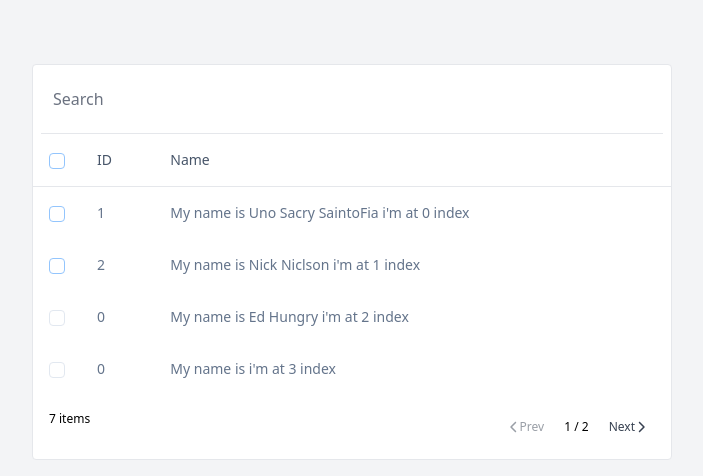
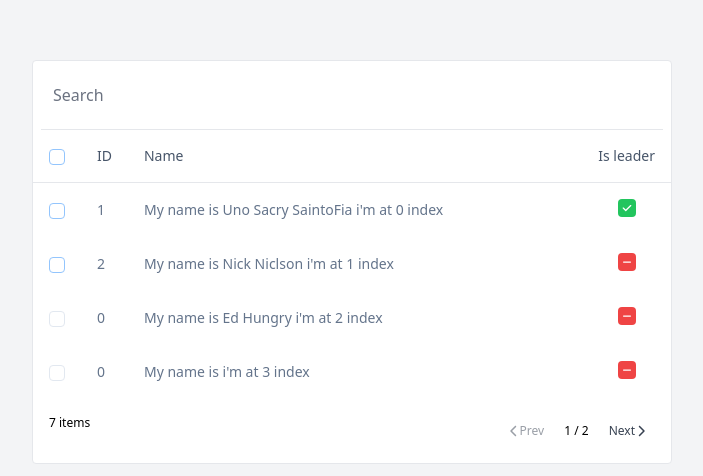
Before and after one commit to SaintMiner/vue-better-table, a Vue app: page / in a window 1280 px wide. Shown: the part 138-614 px from the top of the page, without its empty margins (288-991 px from the left). Built offline with nearby package versions, Linux system fonts and the light colour scheme.

Commit message:
Boolean cell

```diff
--- /dev/null
+++ b/src/components/BTableBooleanCell.vue
@@ -0,0 +1,23 @@
+<template>
+  <div class="text-center">
+    <fa v-if="value" icon="check" size="sm" class="w-2.5 h-2.5 bg-green-500 p-1 rounded text-white"/>
+    <fa v-else icon="minus" size="sm" class="w-2.5 h-2.5 bg-red-500 p-1 rounded text-white"/>
+  </div>
+</template>
+
+<script>
+export default {
+  name: "BTableBooleanCell",
+
+  props: {
+    value: {
+      type: Boolean,
+      default: false,
+    }
+  }
+}
+</script>
+
+<style>
+
+</style>
--- a/src/components/BetterTable.vue
+++ b/src/components/BetterTable.vue
@@ -1,6 +1,6 @@
 <template>
 	<div class="bg-white border rounded">
-		<div class=" pb-4 m-auto mx-2 border-b pt-4" v-if="searchable">
+		<div class="pb-4 m-auto mx-2 border-b pt-4" v-if="searchable">
 			<input
 				v-model="search"
 				type="text"
@@ -15,11 +15,11 @@
 					<tr class="border-b">
 						<th
 							v-if="selectable"
-							class="font-medium p-4 text-slate-600 text-left"
+							class="font-medium p-4 text-slate-600 text-left whitespace-nowrap"
 						>
 							<input
 								type="checkbox"
-								class="rounded text-blue-400 border-blue-300 focus:ring-blue-200 disabled:border-slate-200 disabled:cursor-not-allowed"
+								class="rounded text-blue-400 border-blue-300 focus:ring-blue-200 disabled:border-slate-200 disabled:cursor-not-allowed cursor-pointer"
 								:checked="selectedRows.length === selectableRows.length"
 								@click="toggleSelectAll"
 							/>
@@ -28,7 +28,7 @@
 						<th
 							v-for="column in columns"
 							:key="column.name"
-							class="font-medium p-4 text-slate-600 text-left"
+							class="font-medium p-4 text-slate-600 text-left whitespace-nowrap"
 						>
 							{{ column.label }}
 						</th>
@@ -45,7 +45,7 @@
 						<td class="p-4 w-0" v-if="selectable">
 							<input
 								type="checkbox"
-								class="rounded text-blue-400 border-blue-300 focus:ring-blue-200 disabled:border-slate-200 disabled:cursor-not-allowed"
+								class="rounded text-blue-400 border-blue-300 focus:ring-blue-200 disabled:border-slate-200 disabled:cursor-not-allowed cursor-pointer"
 								:value="objectsSelect ? row : row[keyColumn]"
 								:disabled="
 									objectsSelect
@@ -59,19 +59,25 @@
 						<td
 							v-for="column in columns"
 							:key="column.name"
+							:width="column.width"
 							class="p-4 border-slate-100 text-slate-500"
 						>
 							<slot
 								:name="column.name"
 								:value="row[column.name]"
 								:row="row"
+								:column="column"
 								:index="index"
 							>
-								{{ row[column.name] ?? column.default }}
+								<BTableBooleanCell v-if="column.type === 'boolean'"
+									:value="row[column.name]"
+								/>
+								<div v-else>
+									{{ row[column.name] ?? column.default }}
+								</div>
 							</slot>
 						</td>
 					</tr>
-					<!-- <tr><td class="p-4">a</td></tr> -->
 				</tbody>
 			</table>
 
@@ -109,8 +115,14 @@
 </template>
 
 <script>
+import BTableBooleanCell from './BTableBooleanCell.vue';
+
 export default {
 	name: "BetterTable",
+
+	components: {
+		BTableBooleanCell
+	},
 
 	emits: ["rowClick", "update:modelValue"],
 
@@ -249,7 +261,7 @@ export default {
 
 		search() {
 			this.page = 1;
-		}
+		},
 	},
 
 	methods: {
--- a/src/icons.js
+++ b/src/icons.js
@@ -1,4 +1,4 @@
 import { library } from '@fortawesome/fontawesome-svg-core'
-import { faChevronLeft, faChevronRight } from '@fortawesome/free-solid-svg-icons'
+import { faChevronLeft, faChevronRight, faMinus, faCheck } from '@fortawesome/free-solid-svg-icons'
 
-library.add(faChevronRight, faChevronLeft)
+library.add(faChevronRight, faChevronLeft, faMinus, faCheck)
--- a/src/json/table-data.json
+++ b/src/json/table-data.json
@@ -1,7 +1,8 @@
 [
   {
     "id": 1,
-    "name": "Uno Sacry SaintoFia"
+    "name": "Uno Sacry SaintoFia",
+    "is_leader": true
   },
   {
     "id": 2,
--- a/src/json/table-structure.json
+++ b/src/json/table-structure.json
@@ -2,11 +2,18 @@
   {
     "name": "id",
     "label": "ID",
-    "default": 0
+    "default": 0,
+    "width": 1
   },
   {
     "name": "name",
     "label": "Name",
     "searchable": true
+  },
+  {
+    "name": "is_leader",
+    "label": "Is leader",
+    "type": "boolean",
+    "width": 1
   }
 ]
```
